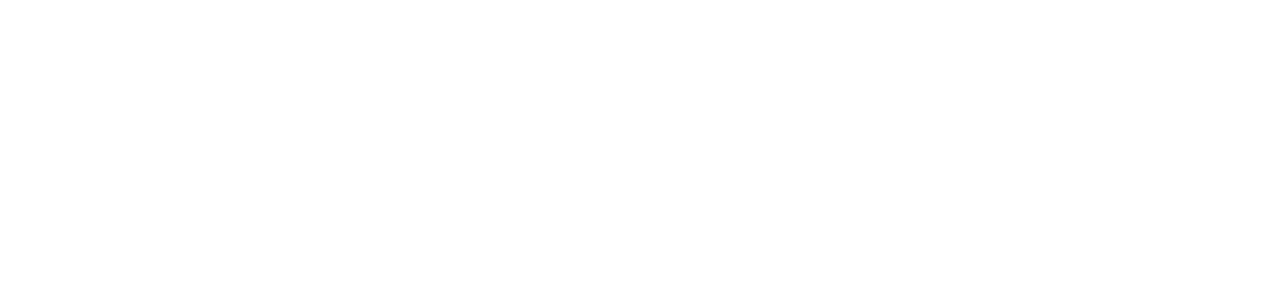
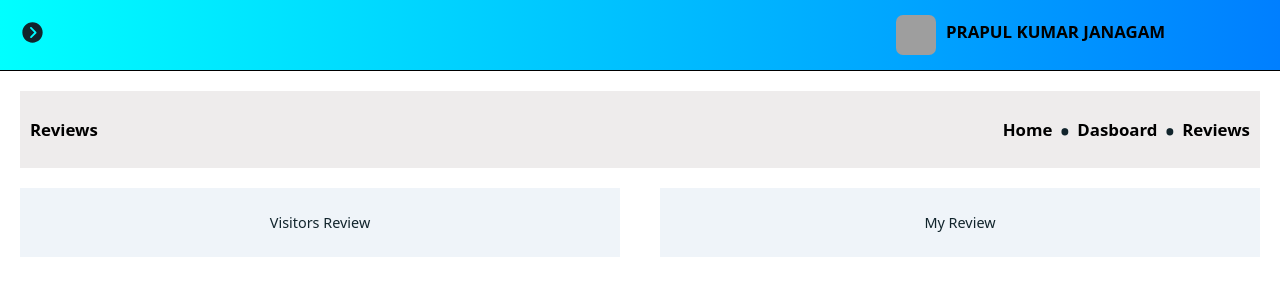
Before and after one commit to Prapul26/TRACS, a React (Create React App) app: page /reviews in a window 1280 px wide. Before the commit this address had no page. Shown: the top 300 px of the page. Built offline with nearby package versions, Linux system fonts and the light colour scheme; grey boxes are pictures that could not be loaded; a web font is replaced by a local one.

Commit message:
16-12-24 Update

```diff
--- a/src/App.js
+++ b/src/App.js
@@ -44,6 +44,7 @@ import SentMails from './User/Messages/SentMail';
 import BookingsByOther from './User/ManageCalender/BookingsByOther';
 import MyBookings from './User/ManageCalender/MyBookings';
 import SetupCalender from './User/ManageCalender/SetupCalender';
+import Review from './User/Review/Review';
 
 
 
@@ -94,7 +95,8 @@ const App = () => {
         <Route path='/bookingsByOthers' element={<BookingsByOther/>} />
         <Route path='/myBookings' element={<MyBookings/>}/>
         <Route path='/setupCalender' element={<SetupCalender/>}/>
-
+<Route path='/reviews' element={<Review/>} />
+<Route path='/' element={<Login/>}/>
       </Routes>
     </Router>
   );
--- a/src/User/ManageCalender/MyBookings.css
+++ b/src/User/ManageCalender/MyBookings.css
@@ -8,9 +8,11 @@
     height: 100vh;
 }
 .booking{
+    width: 100%;
     display: flex;
+    flex-direction: row;
     margin: 20px;
-    justify-content: space-around;
+
 }
 .book1{
     display: flex;
@@ -27,7 +29,7 @@
 }
 .book2 input{
     width: 80%;
-    margin-left: 18%;
+    margin-left: 5%;
     height: 35px;
     border-radius: 10px;
 }
@@ -84,10 +86,9 @@
     }
     .book1 input{
         width: 80%;
-        margin-left: 10px;
+        margin-left: 0px;
     }
-    .book1 button{
-    }
+
     .book1{
         width: 100%;
         margin-bottom: 25px;
@@ -98,4 +99,10 @@
     .upcoming-events img{
         margin-left: 0%;
     }
+    .MyBookings{
+        height: fit-content;
+    }
+    .book1 button{
+        margin-left: -40px;
+    }
 }
--- a/src/User/ManageCalender/MyBookings.js
+++ b/src/User/ManageCalender/MyBookings.js
@@ -27,7 +27,7 @@ const MyBookings = () => {
                 <div className='profileNav'>
                     <div className='proh3'><h3>My Bookings</h3></div>
                     <div className='Hedh3'>
-                        <Link to='/home'><h3>Home</h3></Link> <span>.</span><Link to='/myMembership'><h3>Dashboard</h3></Link><span>.</span><Link to='/profile'><h3>My Bookings</h3></Link>
+                        <Link to='/home'><h3>Home</h3></Link> <span>.</span><Link to='/myMembership'><h3>Dashboard</h3></Link><span>.</span><Link to='/myBookings'><h3>My Bookings</h3></Link>
                     </div>
                 </div>
                 <div className='booking'>
--- /dev/null
+++ b/src/User/Review/Review.css
@@ -0,0 +1,31 @@
+.Review-Holder{
+    display: flex;
+}
+.visitors-review{
+width: 50%;
+text-align: center;
+padding: 25px;
+margin: 20px;
+background-color: rgb(239, 244, 249);
+
+}
+.my-review{
+    width: 50%;
+    text-align: center;
+    padding: 25px;
+    background-color: rgb(239, 244, 249);
+
+    margin: 20px;
+}
+@media(max-width:600px){
+    .Review-Holder{
+        flex-direction: column;
+    }
+    .visitors-review{
+width:80%;
+
+    }
+    .my-review{
+        width:80%;
+    }
+}
--- /dev/null
+++ b/src/User/Review/Review.js
@@ -0,0 +1,23 @@
+import React from 'react'
+import './Review.css';
+import { Link } from 'react-router-dom';
+import UserHeader from '../UserHeader/UserHeader'
+const Review = () => {
+    return (
+        <div className='Review-container'>
+            <div> <UserHeader /></div>
+            <div className='profileNav'>
+
+                <div className='proh3'><h3>Reviews</h3></div>
+                <div className='Hedh3'>
+                    <Link to='/home'><h3>Home</h3></Link> <span>.</span><Link to='/myMembership'><h3>Dasboard</h3></Link><span>.</span><Link to='/reviews'><h3>Reviews</h3></Link>
+                </div>
+            </div>
+            <div className='Review-Holder'>
+                <div className='visitors-review'>Visitors Review</div>
+                <div className='my-review'>My Review</div>
+            </div>
+        </div>
+    )
+}
+export default Review;
--- a/src/User/UserHeader/UserHeader.css
+++ b/src/User/UserHeader/UserHeader.css
@@ -40,6 +40,8 @@
 }
 .booking{
    border-bottom: 1px solid rgb(254, 254, 254);
+   display: flex;
+   flex-direction: column;
 }
 .userName h3{
     margin-left: 10px;
--- a/src/User/UserHeader/UserHeader.js
+++ b/src/User/UserHeader/UserHeader.js
@@ -56,8 +56,8 @@ showNav(!nav);
        <Link to='/setupCalender'><h3>Setup TRACS Calender</h3></Link>
       </div>
     }
-    <div className='nav10'><h3>Reviews</h3></div>
-    <div className='nav11'><h3>Logout</h3></div>
+    <div className='nav10'><Link to='/reviews'><h3>Reviews</h3></Link></div>
+    <div className='nav11'><Link to='/'><h3>Logout</h3></Link></div>
 </div>
             </div>
         }
--- a/src/components/Header/Header.js
+++ b/src/components/Header/Header.js
@@ -73,10 +73,10 @@ const Header = () => {
           <div className='dropdown2'>
             <ul style={{ listStyle: "none" }}>
               <Link to='/myMembership'><li>My Profile</li></Link>
-              <li>Manage Calendar</li>
-              <li>My Notes</li>
-              <li>Messages</li>
-              <li style={{ border: "none" }}>logout</li>
+            <Link to='/myBookings'> <li>Manage Calendar</li></Link>
+             <Link to='/myNotes'><li>My Notes</li></Link>
+             <Link to='/sentMail'> <li>Messages</li></Link>
+             <Link to='/'><li style={{ border: "none" }}>logout</li></Link>
             </ul>
           </div>
         )}
```
